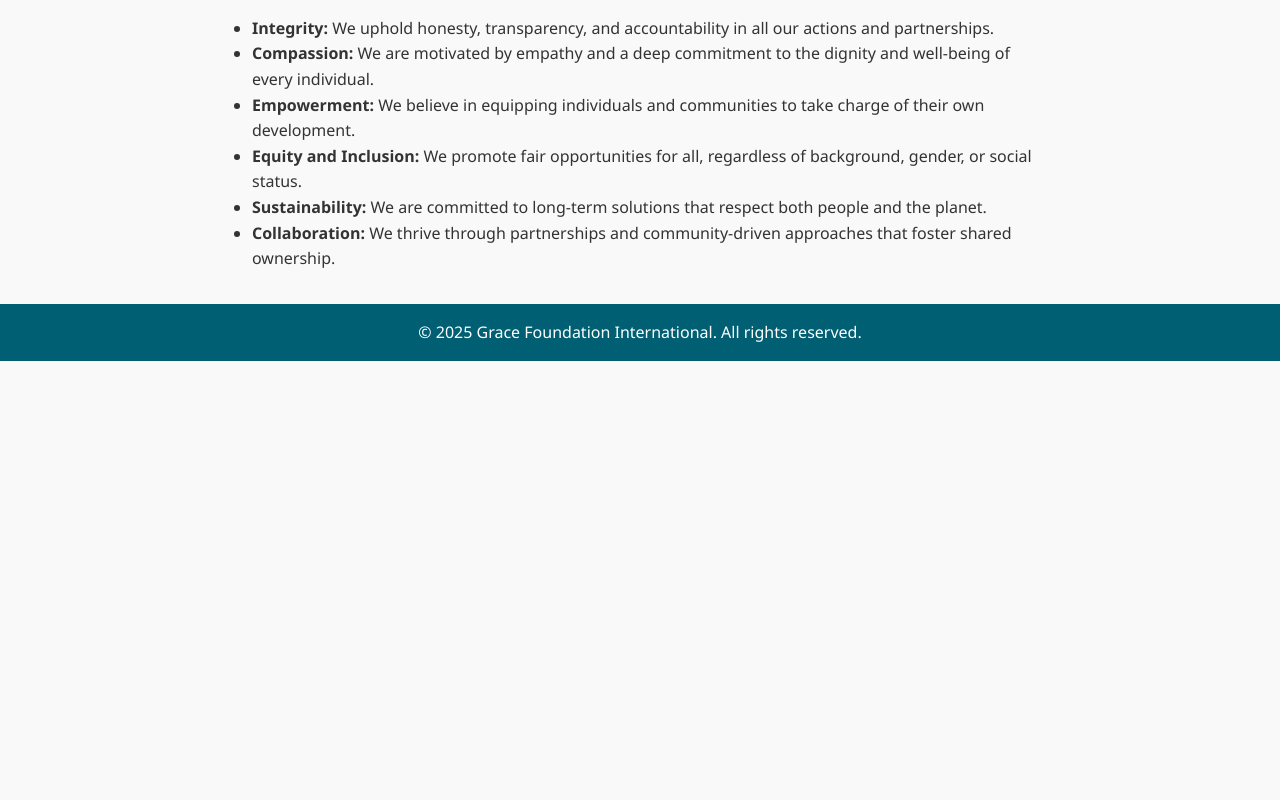
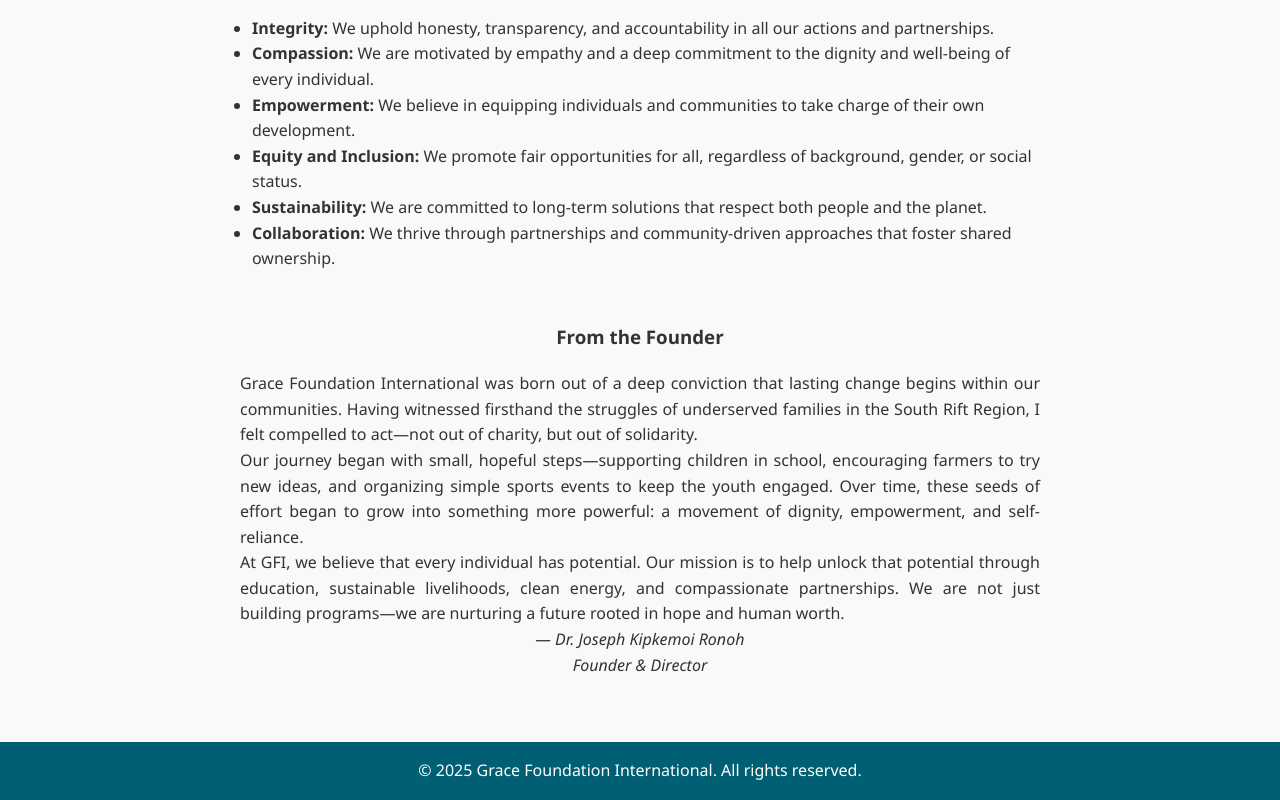
Before and after one commit to gfdtnintl2000/GFI-website, a plain HTML site: page about.html in a window 1280 px wide. Shown: the part 703-1503 px from the top of the page. Before the commit the page ends 1064 px from the top, so only its background shows below. Drawn offline with Linux system fonts and the light colour scheme.

Commit message:
Update about.html

```diff
--- a/about.html
+++ b/about.html
@@ -46,6 +46,19 @@
     <li><strong>Sustainability:</strong> We are committed to long-term solutions that respect both people and the planet.</li>
     <li><strong>Collaboration:</strong> We thrive through partnerships and community-driven approaches that foster shared ownership.</li>
   </ul>
+<section class="section">
+  <h3 style="text-align: center;">From the Founder</h3>
+  <p style="max-width: 800px; margin: auto; text-align: justify;">
+    Grace Foundation International was born out of a deep conviction that lasting change begins within our communities. Having witnessed firsthand the struggles of underserved families in the South Rift Region, I felt compelled to act—not out of charity, but out of solidarity.
+  </p>
+  <p style="max-width: 800px; margin: auto; text-align: justify;">
+    Our journey began with small, hopeful steps—supporting children in school, encouraging farmers to try new ideas, and organizing simple sports events to keep the youth engaged. Over time, these seeds of effort began to grow into something more powerful: a movement of dignity, empowerment, and self-reliance.
+  </p>
+  <p style="max-width: 800px; margin: auto; text-align: justify;">
+    At GFI, we believe that every individual has potential. Our mission is to help unlock that potential through education, sustainable livelihoods, clean energy, and compassionate partnerships. We are not just building programs—we are nurturing a future rooted in hope and human worth.
+  </p>
+  <p style="text-align: center;"><em>— Dr. Joseph Kipkemoi Ronoh<br>Founder & Director</em></p>
+</section>
 
   <!-- Footer -->
   <footer>
```
